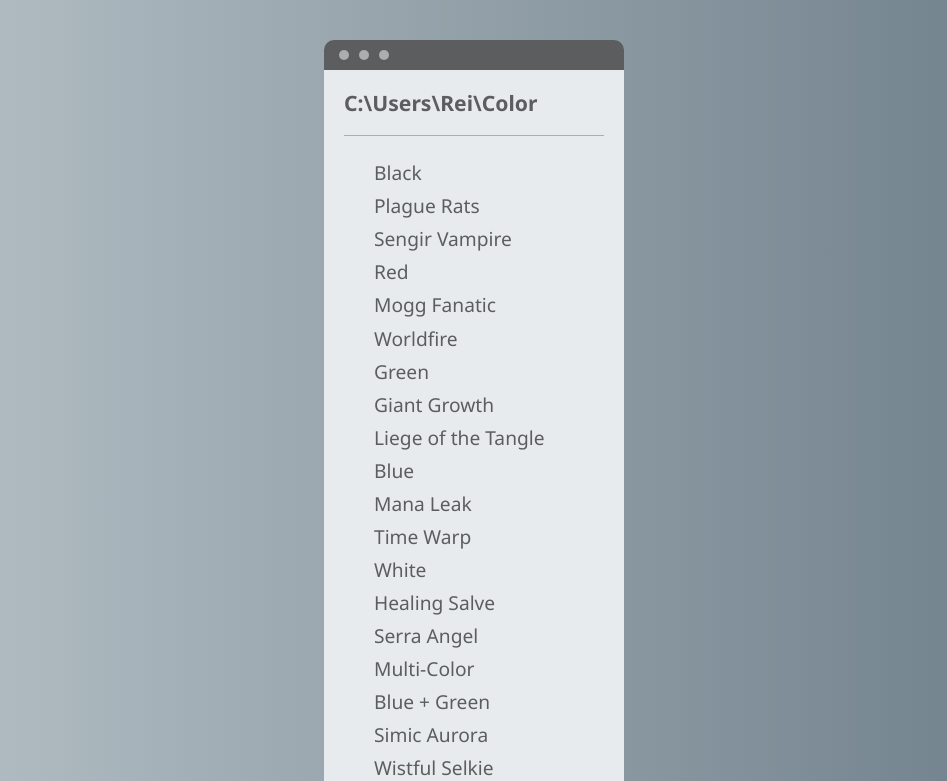
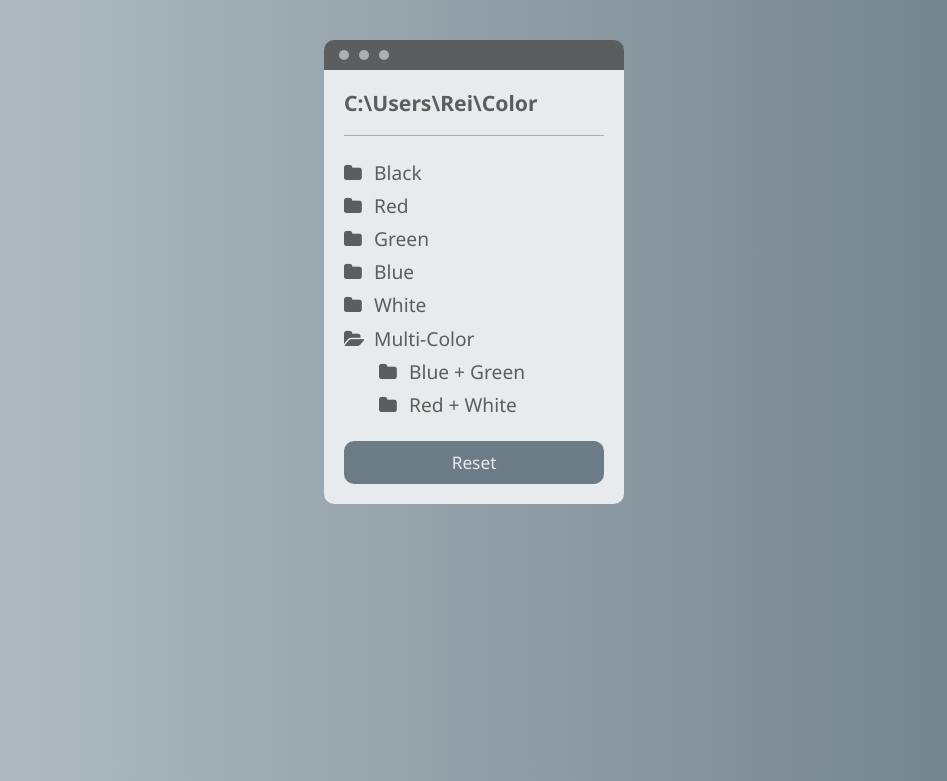
Before and after one commit to temisrei/temisrei.github.io, a plain HTML site: page checkbox-css-03/index.html in a window 1280 px wide. Both pictures are taken after a click on the label "Multi-Color". Shown: the top 781 px of the page, without its empty margins (166-1113 px from the left). Drawn offline with Linux system fonts and the light colour scheme.

Commit message:
add CSS, finish

```diff
--- a/checkbox-css-03/css/main.css
+++ b/checkbox-css-03/css/main.css
@@ -73,6 +73,7 @@
 	display: block;
 	float: left;
 	clear: left;
+	position: relative;
 	margin-left: 25px;
 	padding: 5px;
 	border-radius: 5px;
@@ -81,7 +82,8 @@
 	cursor: pointer;
 }
 
-label::before {
+label::before,
+a::before {
 	display: block;
 	position: absolute;
 	top: 6px;
@@ -92,3 +94,46 @@
 label::before {
 	content: '\f07b';
 }
+
+input:checked + label::before {
+	content: '\f07c';
+}
+
+a::before {
+	content: '\f068';
+}
+
+input:focus + label,
+a:focus {
+
+}
+
+.sub {
+	display: none;
+	float: left;
+	margin-left: 35px;
+}
+
+input:checked ~ .sub {
+	display: block;
+}
+
+input[type=reset] {
+	display: block;
+	width: 100%;
+	padding: 10px;
+	border: none;
+	border-radius: 10px;
+	color: #e8ebed;
+	background-color: #6b7c87;
+	font-family: inherit;
+	font-size: .9em;
+	cursor: pointer;
+	-moz-appearance: none;
+	-webkit-appearance: none;
+}
+
+input[type=reset]:focus {
+	outline: none;
+	box-shadow: 0 0 0 4px #b9c3c9;
+}
--- a/checkbox-css-03/index.html
+++ b/checkbox-css-03/index.html
@@ -4,6 +4,7 @@
 	<meta charset="utf-8">
 	<meta http-equiv="X-UA-Compatible" content="IE=edge">
 	<title></title>
+	<link rel="stylesheet" href="http://maxcdn.bootstrapcdn.com/font-awesome/4.3.0/css/font-awesome.min.css">
 	<link rel="stylesheet" href="./css/main.css">
 </head>
 <body>
@@ -73,6 +74,7 @@
 				</div>
 			</div>
 		</div>
+		<input type="reset" name="" value="Reset">
 	</form>
 </body>
 </html>
```
